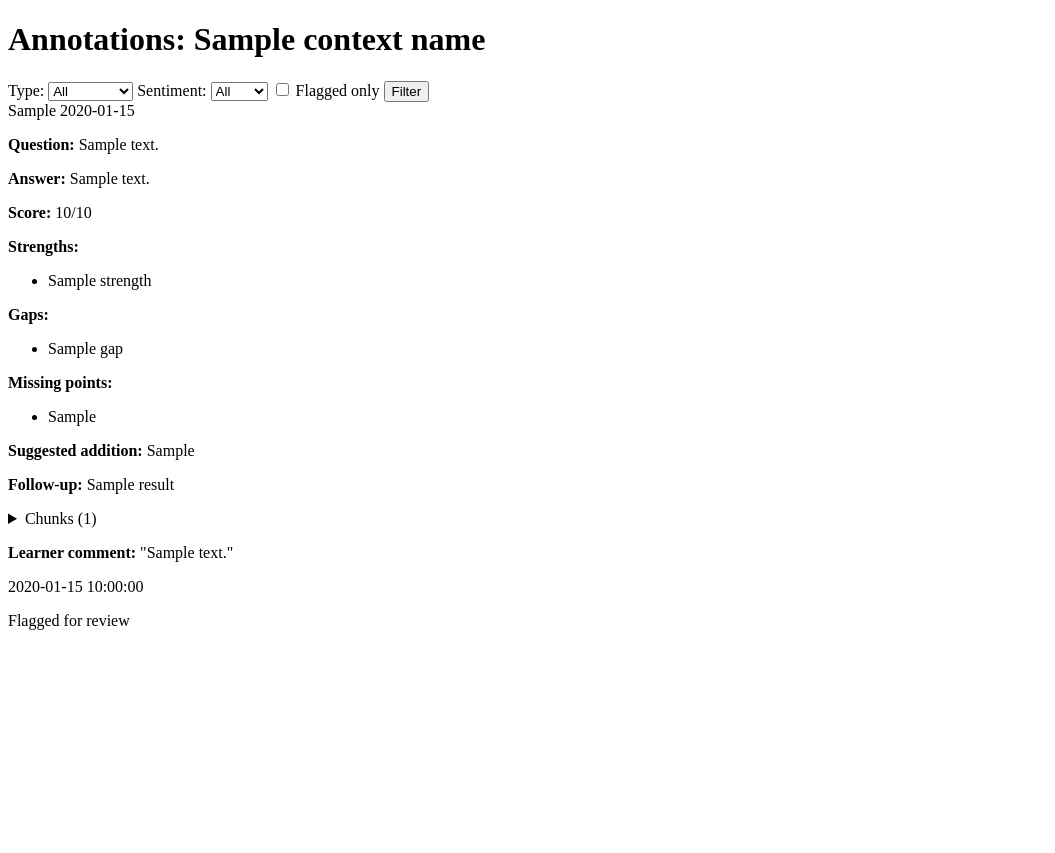
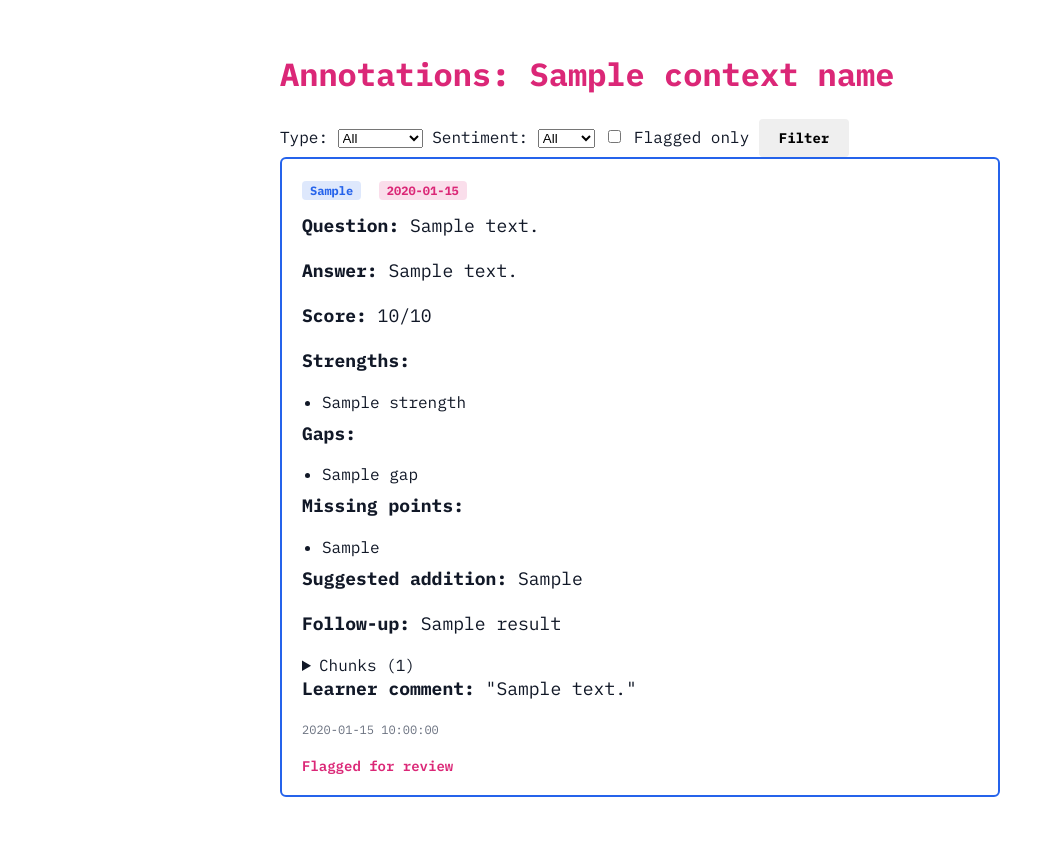
Before and after one commit to lmchoi/learning-tool, a FastAPI app: template api/templates/admin_annotations.html in a window 1280 px wide. Shown: the whole page, without its empty margins (0-1055 px from the left). Before the commit the page ends 630 px from the top, so only its background shows below. Run offline with FastAPI, Linux system fonts and the light colour scheme; the template is opened without the code that fills it: most values are stand-ins (such as "Sample title", 1, 10 or a date in 2020).

Commit message:
feat: apply shared stylesheet to admin annotations page
Links /static/style.css and applies consistent font, layout, colour
palette, and component styles (.annotation-card, .badge, etc.) to the
admin page, which previously rendered with plain browser defaults.

Co-Authored-By: Claude Sonnet 4.6 <noreply@anthropic.com>

```diff
--- a/api/templates/admin_annotations.html
+++ b/api/templates/admin_annotations.html
@@ -2,8 +2,10 @@
 <html lang="en">
 <head>
   <meta charset="UTF-8" />
+  <meta name="viewport" content="width=device-width, initial-scale=1.0" />
   <title>Annotations — {{ context_name }}</title>
-  <script src="https://unpkg.com/htmx.org@2.0.4"></script>
+  <link rel="stylesheet" href="/static/style.css" />
+  <script src="https://unpkg.com/htmx.org@2.0.4/dist/htmx.min.js"></script>
 </head>
 <body>
   <h1>Annotations: {{ context_name }}</h1>
```
